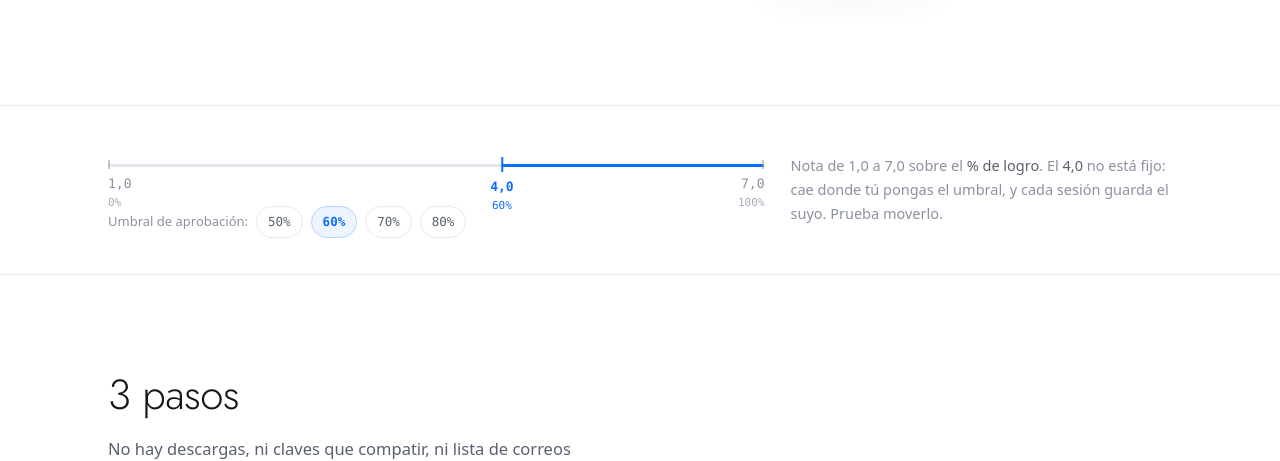
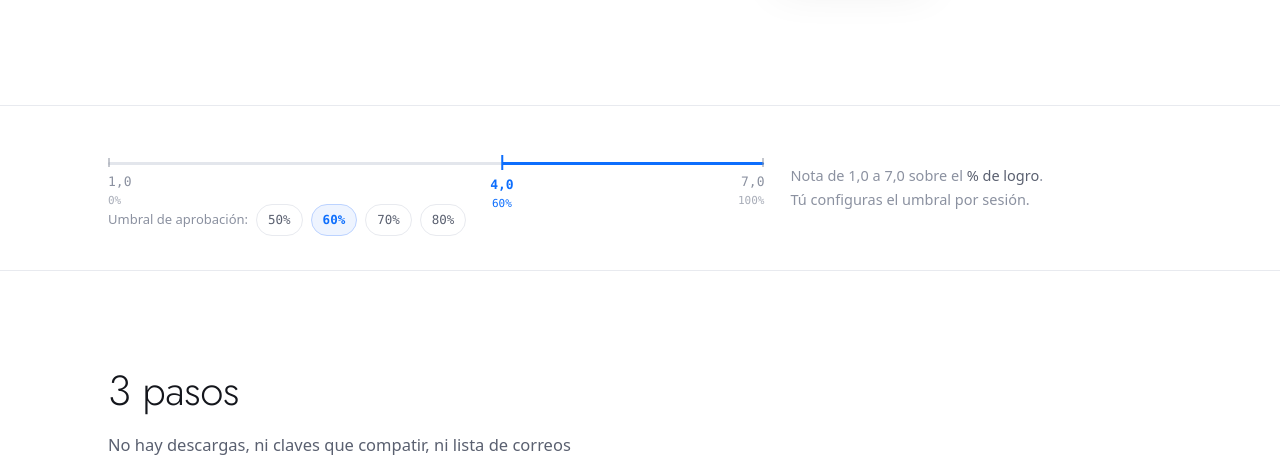
Before and after one commit to rm-2526/fuenti, a Flask app: page / in a window 1280 px wide. Shown: the part 607-1068 px from the top of the page. Run offline with Flask 3, Linux system fonts and the light colour scheme.

Commit message:
Corrige y mejora index.html

```diff
--- a/app/templates/index.html
+++ b/app/templates/index.html
@@ -784,9 +784,8 @@
         </div>
 
         <p class="escala-nota">
-          Nota de 1,0 a 7,0 sobre el <strong>% de logro</strong>. El
-          <strong>4,0</strong> no está fijo: cae donde tú pongas el umbral, y
-          cada sesión guarda el suyo. Prueba moverlo.
+          Nota de 1,0 a 7,0 sobre el <strong>% de logro</strong>.<br>
+          Tú configuras el umbral por sesión.
         </p>
       </div>
     </section>
```
